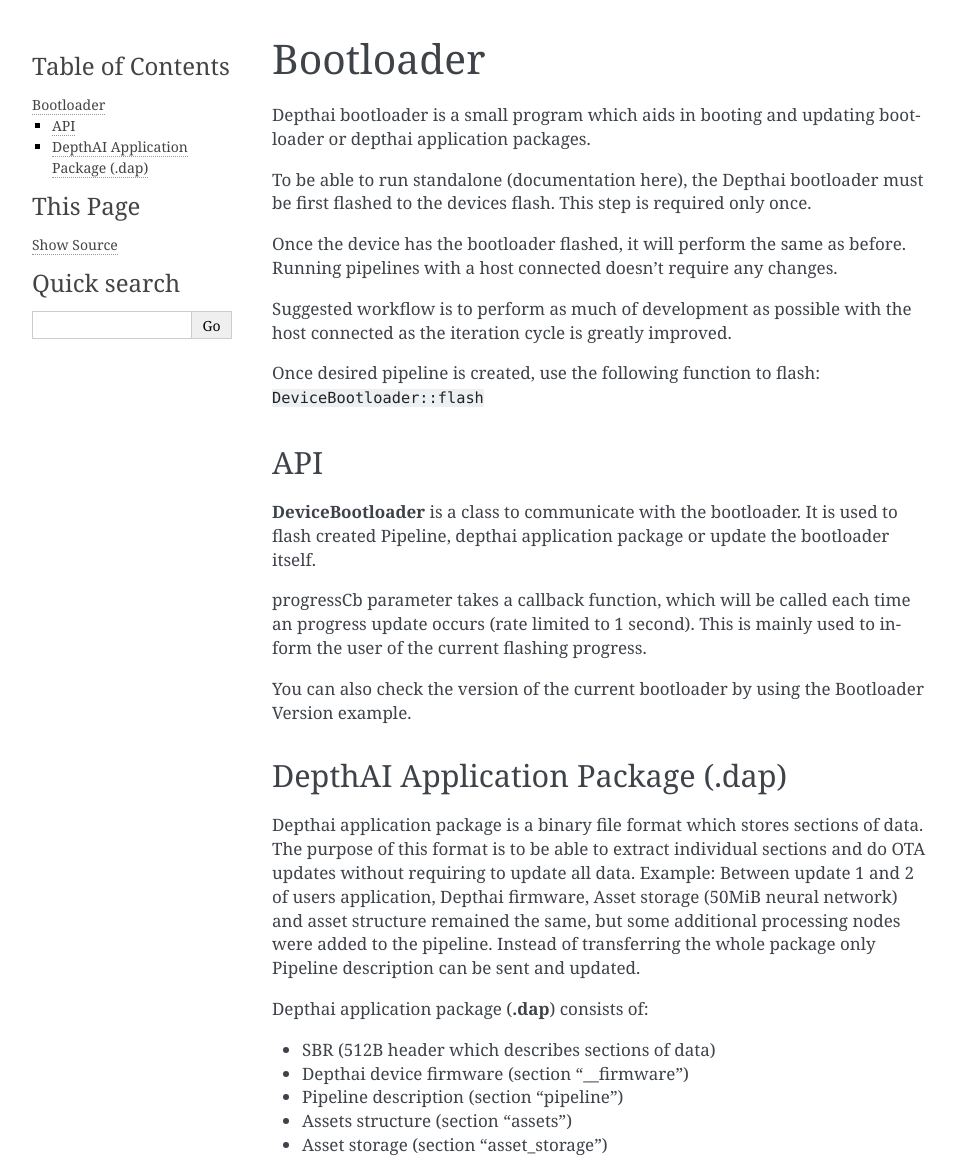
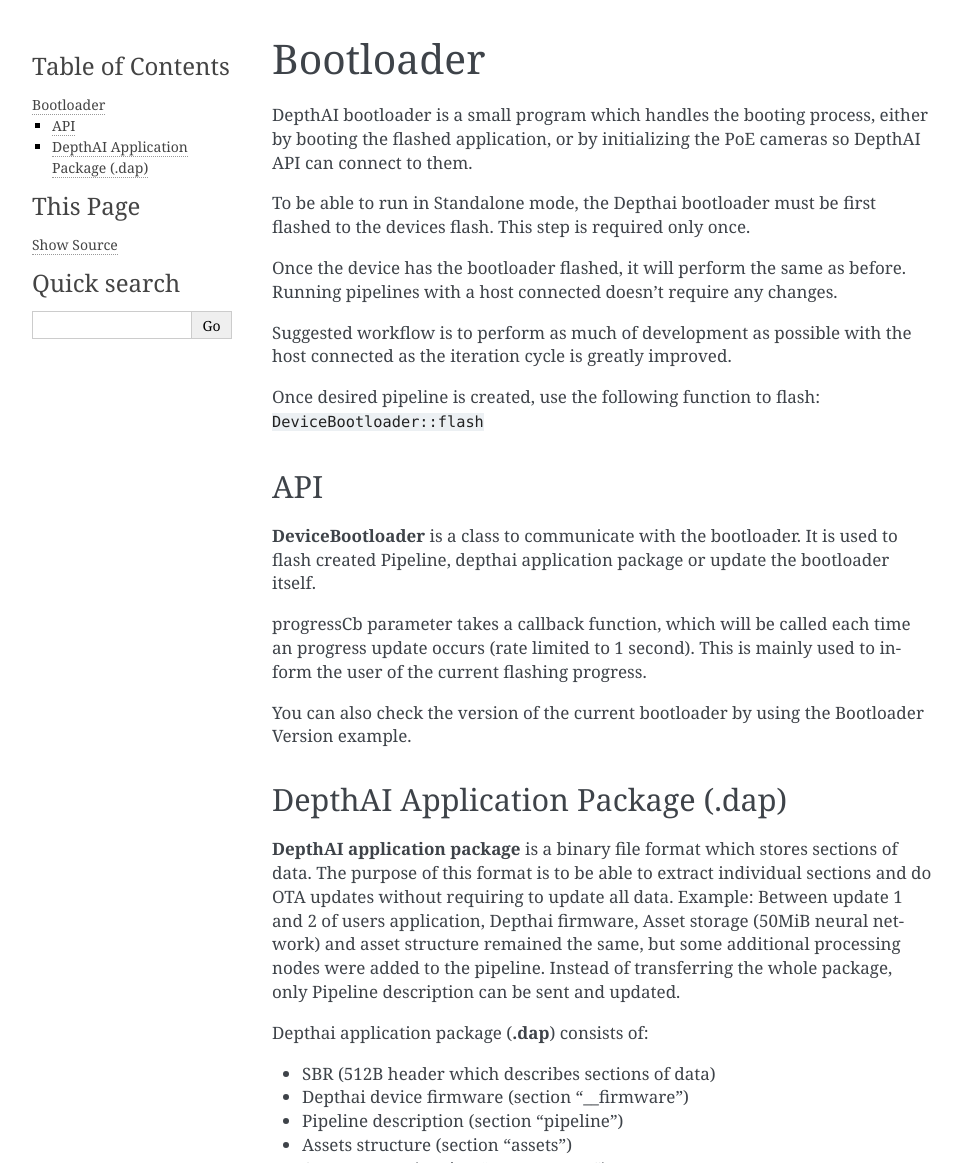
Before and after one commit to luxonis/depthai-python, a Sphinx documentation site: the page built from docs/source/components/bootloader.rst, in a window 1280 px wide, cut to the strip 0-1163 px from the top of the page. Shown: the whole strip, without its empty margins (148-1110 px from the left). Built offline with Sphinx 7.4.7, drawn with Linux system fonts in a browser that asks for light colours; pages that are not in the unit, such as notebooks, are missing from menus; the version number could not be read and is left out.

Commit message:
Started updating bootloader docs

```diff
--- a/docs/source/components/bootloader.rst
+++ b/docs/source/components/bootloader.rst
@@ -3,13 +3,14 @@
 Bootloader
 ==========
 
-Depthai bootloader is a small program which aids in booting and updating bootloader or depthai application packages.
+DepthAI bootloader is a small program which handles the booting process, either by booting the flashed application,
+or by initializing the PoE cameras so DepthAI API can connect to them.
 
-To be able to run standalone (:ref:`documentation here <Standalone mode>`), the Depthai bootloader must be first
-flashed to the devices flash. This step is required only once.
+To be able to run in :ref:`Standalone mode`, the Depthai bootloader must be first flashed to the devices flash.
+This step is required only once.
 
 Once the device has the bootloader flashed, it will perform the same as before. Running pipelines with a host
-connected doesn’t require any changes.
+connected doesn't require any changes.
 
 Suggested workflow is to perform as much of development as possible with the host connected as the
 iteration cycle is greatly improved.
@@ -38,10 +39,10 @@
 DepthAI Application Package (.dap)
 ##################################
 
-Depthai application package is a binary file format which stores sections of data. The purpose of this format is to be able to extract
+**DepthAI application package** is a binary file format which stores sections of data. The purpose of this format is to be able to extract
 individual sections and do OTA updates without requiring to update all data. Example: Between update 1 and 2 of users application,
 Depthai firmware, Asset storage (50MiB neural network) and asset structure remained the same, but some additional processing nodes were added
-to the pipeline. Instead of transferring the whole package only Pipeline description can be sent and updated.
+to the pipeline. Instead of transferring the whole package, only Pipeline description can be sent and updated.
 
 Depthai application package (**.dap**) consists of:
 
```
Also changed, not shown: utilities/README.md (added).
